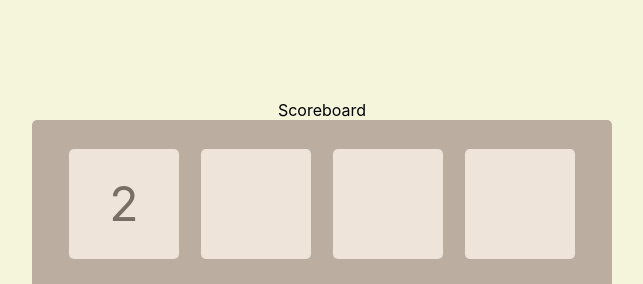
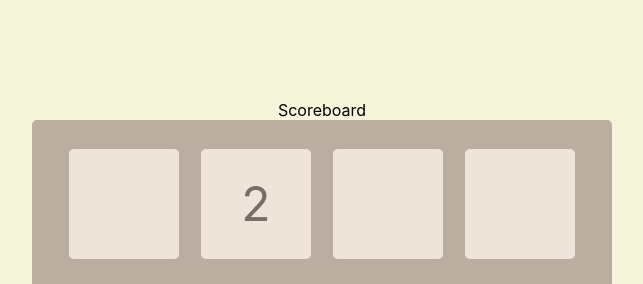
Before and after one commit to tackleshaft/2048-clone, a React (Create React App) app in the folder 2048-react-clone/: page / in a window 1280 px wide. Shown: the top 284 px of the page, without its empty margins (318-961 px from the left). Built offline with nearby package versions, Linux system fonts and the light colour scheme.

Commit message:
working move right logic

```diff
--- a/2048-react-clone/src/App.jsx
+++ b/2048-react-clone/src/App.jsx
@@ -4,13 +4,82 @@ import Scoreboard from './Components/Scoreboard.jsx';
 import Board from './Components/Board.jsx';
 
 function App() {
-  const boardDefault = Array(4).fill(Array(4).fill(null));
-  const boardTest = [[2,null,null,null],
+  // const boardDefault = Array(4).fill(Array(4).fill(null));
+  const boardTest =
+  [[null,2,null,null],
   [null,null,null,null],
   [null,null,null,null],
   [null,null,null,null], ]
 
   const [board, setBoard] = useState(boardTest);
+
+  function moveRight() {
+    //loop over board
+    const newBoard = [...board]
+    for (let row = 0; row < 4; row++) {
+      let index1 = 3;
+      let index2 = 2;
+      let nullPt = undefined;
+
+      while (newBoard[row][index2] !== undefined) {
+
+        if (newBoard[row][index1] === newBoard[row][index2] && newBoard[row][index1] !== null) {
+          if (nullPt !== undefined) {
+            newBoard[row][nullPt] = newBoard[row][index1] * 2;
+            newBoard[row][index2] = null;
+            newBoard[row][index1] = null;
+            nullPt = index1;
+          }
+          else {
+            newBoard[row][index1] = newBoard[row][index1] * 2;
+            newBoard[row][index2] = null;
+          }
+          index1--;
+          index2--;
+          continue;
+        }
+        if (newBoard[row][index2] === null) {
+          index2--;
+          continue;
+        }
+        if (newBoard[row][index1] === null) {
+          if (nullPt === undefined) nullPt = index1;
+          if (index2 - 1 < 0) {
+            newBoard[row][nullPt] = newBoard[row][index2]
+            newBoard[row][index2] = null;
+          }
+          index1--;
+          index2--;
+          continue;
+        }
+      }
+    }
+    setBoard(newBoard);
+  }
+
+  document.addEventListener("keydown", e => {
+    if (e.key === 'ArrowUp') {
+      e.preventDefault();
+      console.log('up!')
+      // moveUp();
+    }
+    else if (e.key === 'ArrowLeft') {
+      e.preventDefault();
+      console.log('left!')
+    }
+    else if (e.key === 'ArrowRight') {
+      e.preventDefault();
+      console.log('right!')
+      moveRight();
+    }
+    else if (e.key === 'ArrowDown') {
+      e.preventDefault();
+      console.log('down!')
+    }
+  })
+
+  //move right
+  //until element is undefined, or a number
 
 
   return (
```
